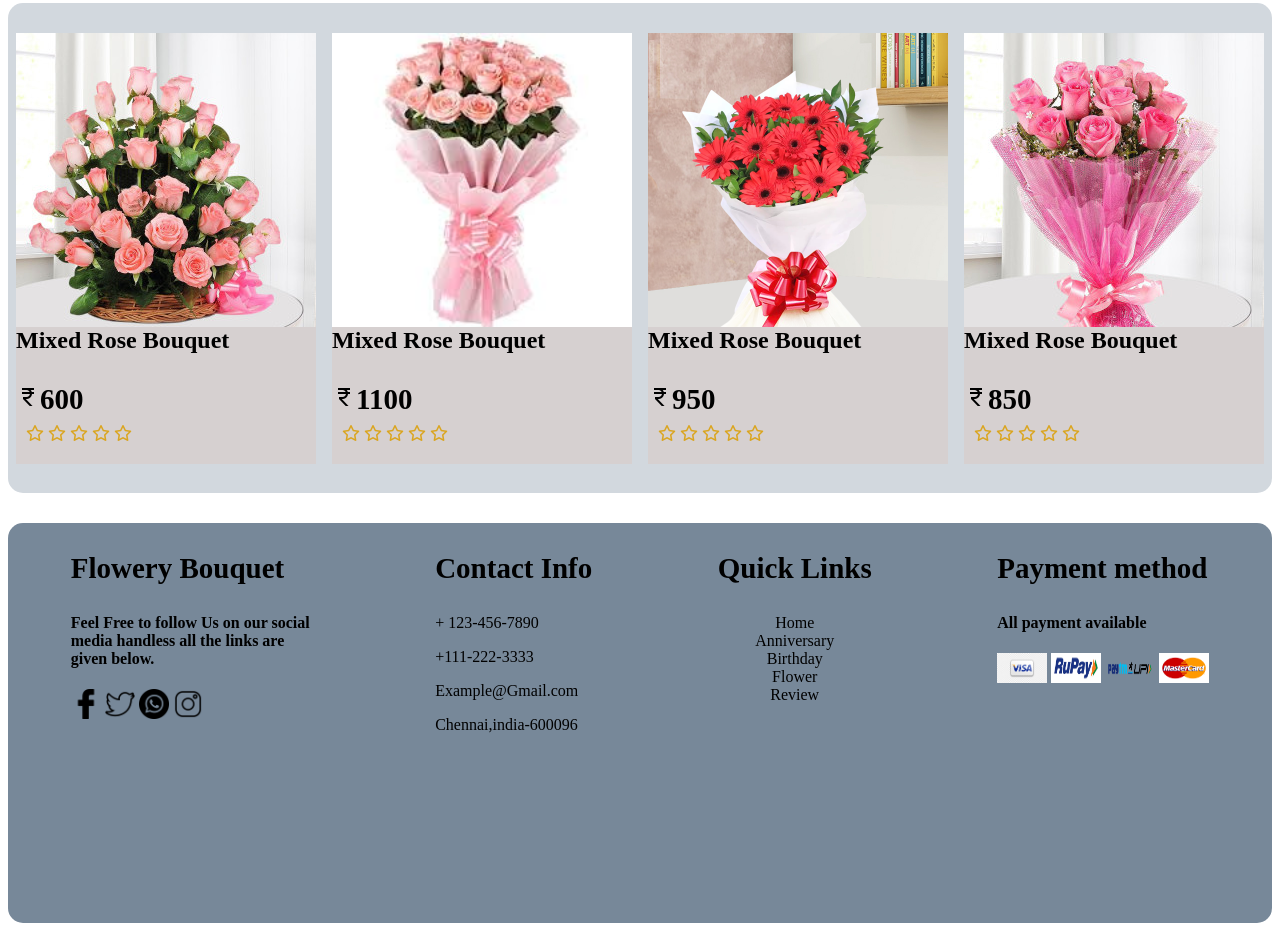
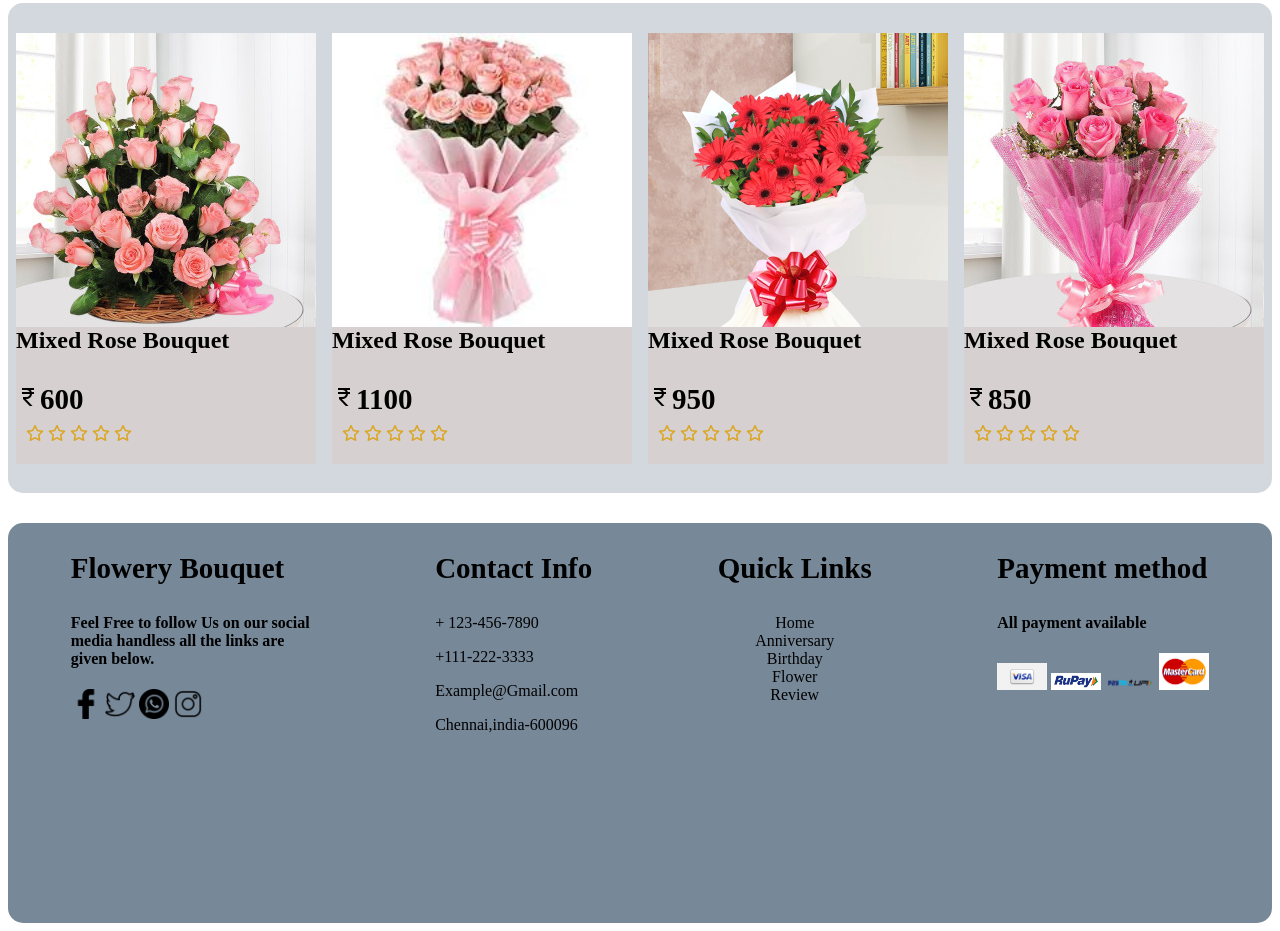
Before and after one commit to fssa-batch3/parameshwari.arumugam__web_project, a plain HTML site: page pages/Pink.html in a window 1280 px wide. Shown: the part 1209-2140 px from the top of the page. Drawn offline with nearby package versions, Linux system fonts and the light colour scheme.

```diff
--- a/pages/Pink.html
+++ b/pages/Pink.html
@@ -279,10 +279,10 @@
   <div class="pay">
       <h3>Payment method</h3>
        <h4>All payment available</h4>
-       <img src="../asset/IMG/index/visa logo.png" alt="" width="50px" height="30px"></a>
-       <img src="../asset/IMG/index/rupay.png" alt="" width="50px" height="30px"></a>
-       <img src="../asset/IMG/index/paytm logo.png" alt="" width="50px" height="30px"></a>
-       <img src="../asset/IMG/index/mastercard.png" alt="" width="50px" height="30px"></a>
+       <img src="../asset/IMG/index/visa logo.png" alt="" width="50px"></a>
+       <img src="../asset/IMG/index/rupay.png" alt="" width="50px"></a>
+       <img src="../asset/IMG/index/paytm logo.png" alt="" width="50px"></a>
+       <img src="../asset/IMG/index/mastercard.png" alt="" width="50px"></a>
   </div>
 </footer>
 </body>
```
